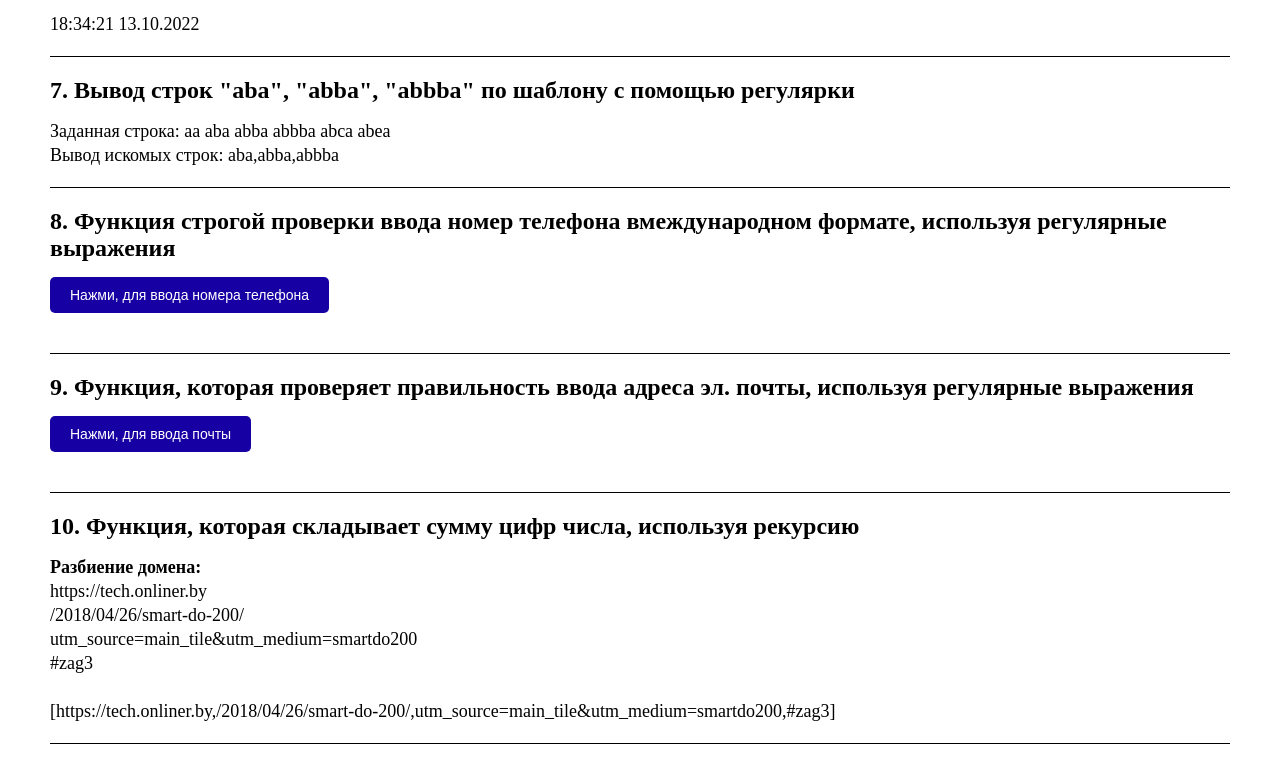
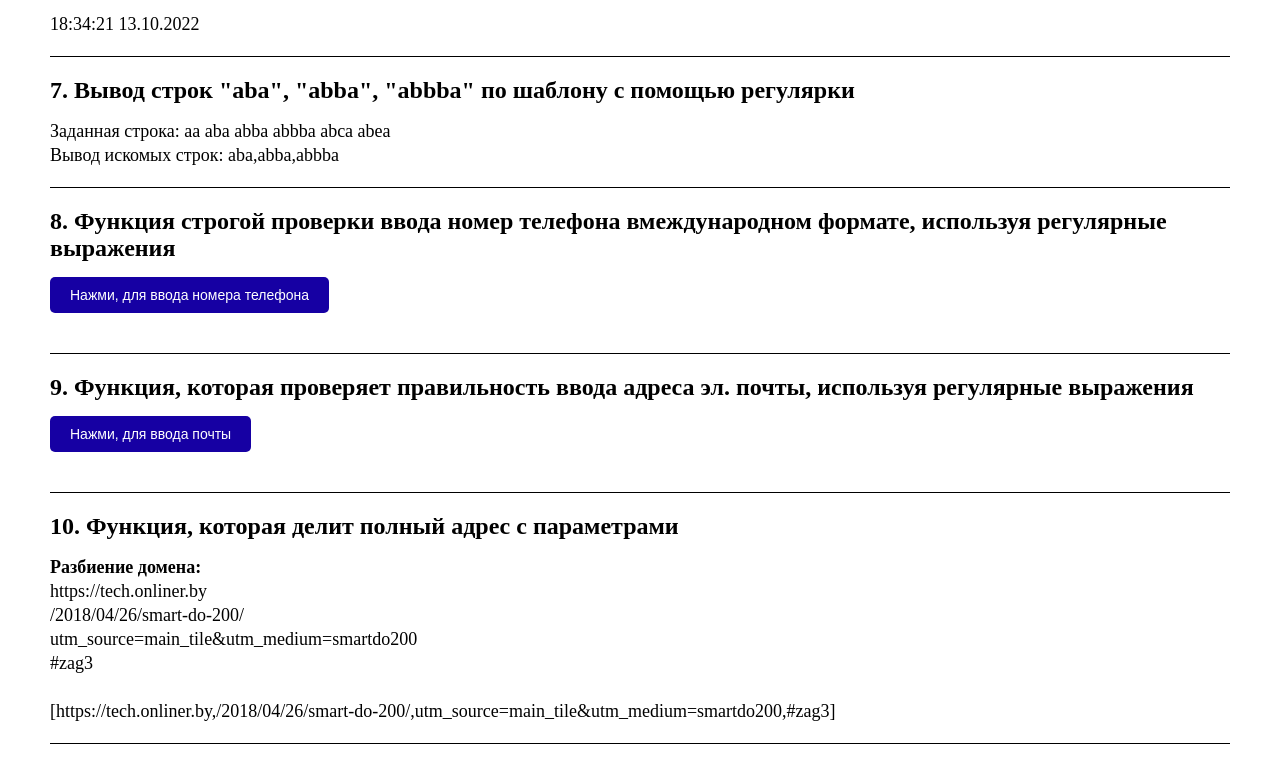
Before and after one commit to ChayOk/js-hw6, a plain HTML site: page index.html in a window 1280 px wide. Shown: the part 752-1512 px from the top of the page. Drawn offline with Linux system fonts and the light colour scheme.

Commit message:
Added Homework JS 6

```diff
--- a/index.html
+++ b/index.html
@@ -48,7 +48,7 @@
         <p id="task9"></p>
     </div>
     <div class="task">
-        <h2>10. Функция, которая складывает сумму цифр числа, используя рекурсию</h2>
+        <h2>10. Функция, которая делит полный адрес с параметрами</h2>
         <p id="task10"></p>
     </div>
 </body>
```
